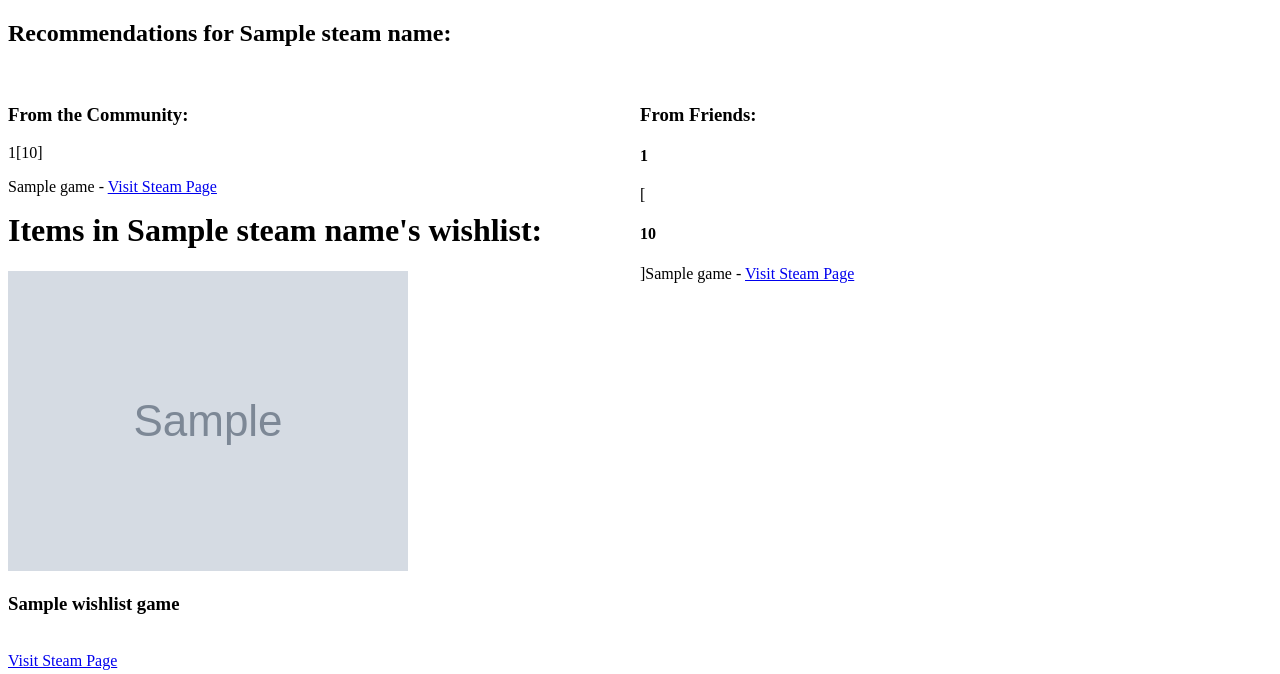
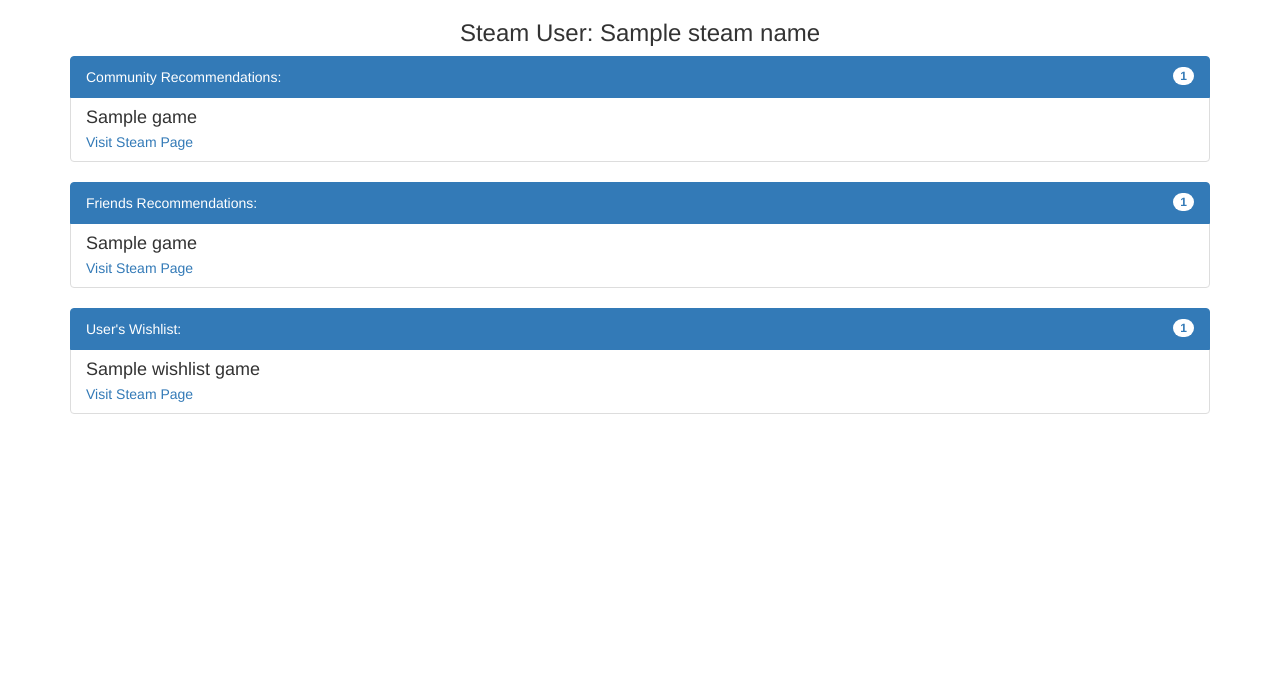
Before and after one commit to luizpericolo/steam-game-recommender, a Django app: template steam_game_recommender/steam_game_recommender/templates/results.html in a window 1280 px wide. Shown: the top 674 px of the page. Run offline with Django 3.2, Linux system fonts and the light colour scheme; the template is opened without the code that fills it: most values are stand-ins (such as "Sample title", 1, 10 or a date in 2020); grey boxes marked "Sample" are stand-in pictures; some libraries are stand-ins or nearby versions.

Commit message:
Tornando a pagina de recomendacoes mais aprazível aos olhos.

```diff
--- a/steam_game_recommender/steam_game_recommender/templates/results.html
+++ b/steam_game_recommender/steam_game_recommender/templates/results.html
@@ -1,43 +1,114 @@
+
+
 <!DOCTYPE html>
-<html>
+<html lang="en">
 <head>
-		<title> Recommendations! </title>
+  <meta charset="utf-8">
+  <title>Steam Game Recommender</title>
+  <meta name="viewport" content="width=device-width, initial-scale=1.0">
+  <meta name="deion" content="">
+  <meta name="author" content="">
+
+	<!--link rel="stylesheet/less" href="less/bootstrap.less" type="text/css" /-->
+	<!--link rel="stylesheet/less" href="less/responsive.less" type="text/css" /-->
+	<!-- src="js/less-1.3.3.min.js"></-->
+	<!--append ‘#!watch’ to the browser URL, then refresh the page. -->
+
+	<link href="//maxcdn.bootstrapcdn.com/bootstrap/3.3.1/css/bootstrap.min.css" rel="stylesheet">
+
+  <!-- HTML5 shim, for IE6-8 support of HTML5 elements -->
+  <!--[if lt IE 9]>
+    < src="js/html5shiv.js"></>
+  <![endif]-->
+
+  <!-- Fav and touch icons -->
+  <link rel="apple-touch-icon-precomposed" sizes="144x144" href="img/apple-touch-icon-144-precomposed.png">
+  <link rel="apple-touch-icon-precomposed" sizes="114x114" href="img/apple-touch-icon-114-precomposed.png">
+  <link rel="apple-touch-icon-precomposed" sizes="72x72" href="img/apple-touch-icon-72-precomposed.png">
+  <link rel="apple-touch-icon-precomposed" href="img/apple-touch-icon-57-precomposed.png">
+  <link rel="shortcut icon" href="img/favicon.png">
+
+	<script src="https://code.jquery.com/jquery-2.1.1.min.js"></script>
+    <script src="//maxcdn.bootstrapcdn.com/bootstrap/3.3.1/js/bootstrap.min.js"></script>
+
 </head>
+
 <body>
-			<div>
-			<h2> Recommendations for {{steam_name}}: </h2><br/>
-			<div style="float:left; width: 50%">
-				<h3> From the Community: </h3>
+<div class="container">
+	<div class="row clearfix">
+		<div class="col-md-12 column">
+			<h3 class="text-center">
+				Steam User: {{steam_name}}
+			</h3>
+
+			<div class="list-group">
+				<a class="list-group-item active"><span class="badge">{{games|length}}</span>Community Recommendations: </a>
+
 				{% for game in games %}
-					<div style="width:100%">
-						{{forloop.counter}}[{{game.score}}]
-						<p> {{game.name}} - <a href="{{game.url}}" target="_blank">Visit Steam Page</a></p>
+					<div class="list-group-item">
+						<h4 class="list-group-item-heading">
+							{{game.name}}
+						</h4>
+						<p class="list-group-item-text">
+							<a href="{{game.url}}" target="_blank">Visit Steam Page</a>
+						</p>
 					</div>
 				{% endfor %}
 			</div>
 
-			<div style="float:right; width: 50%">
-				<h3> From Friends: </h3>
-				{% for game in games %}
-					<div>
-						<h4>{{forloop.counter}}</h4>[<h4>{{game.score}}</h4>]{{game.name}} - <a href="{{game.url}}" target="_blank">Visit Steam Page</a>
+			<div class="list-group">
+				<a class="list-group-item active"><span class="badge">{{friends_games|length}}</span>Friends Recommendations: </a>
+				{% for game in friends_games %}
+					<div class="list-group-item">
+						<h4 class="list-group-item-heading">
+							{{game.name}}
+						</h4>
+						<p class="list-group-item-text">
+							<a href="{{game.url}}" target="_blank">Visit Steam Page</a>
+						</p>
+					</div>
+				{% empty %}
+					<div class="list-group-item">
+						<h4 class="list-group-item-heading">
+							Recommendation Failed :(
+						</h4>
+						<p class="list-group-item-text">
+							Not enough friends in our base to make a recommendation.
+						</p>
+						<p class="list-group-item-text">
+							Please try again later :)
+						</p>
 					</div>
 				{% endfor %}
 			</div>
 
+			<div class="list-group">
+				<a class="list-group-item active"><span class="badge">{{wishlist_games|length}}</span>User's Wishlist: </a>
 
-			<h1> Items in {{steam_name}}'s wishlist:</h1>
 				{% for wishlist_game in wishlist_games %}
-				<div>
-					<img src="{{wishlist_game.game_image_url}}" alt="wishlist_game.game_name"><br/>
-					<h3>{{wishlist_game.game_name}}</h3><br/>
+				<div class="list-group-item">
+					<h4 class="list-group-item-heading">
+						{{wishlist_game.game_name}}
+					</h4>
+					<p class="list-group-item-text">
 						<a href="{{wishlist_game.game_url}}" target="_blank">Visit Steam Page</a>
+					</p>
 				</div>
+
 				{% empty %}
-				<div>
-					<h3> This user's wishlist is empty :( </h3>
+					<div class="list-group-item">
+						<h4 class="list-group-item-heading">
+							Recommendation Failed :(
+						</h4>
+						<p class="list-group-item-text">
+							This user's wishlist is empty :(
+						</p>
+
 					</div>
 				{% endfor %}
 			</div>
+		</div>
+	</div>
+</div>
 </body>
 </html>
```
Lines whose indentation alone changed are shown as unchanged.
